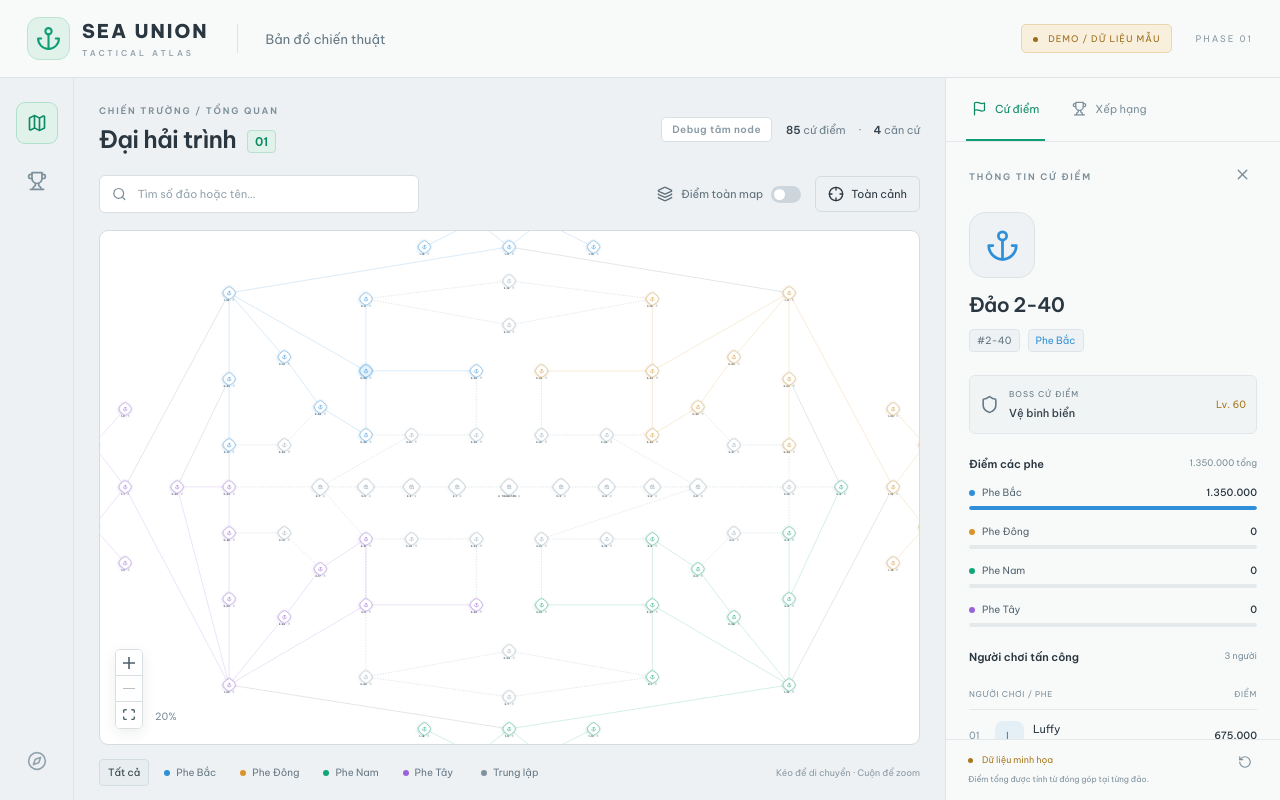
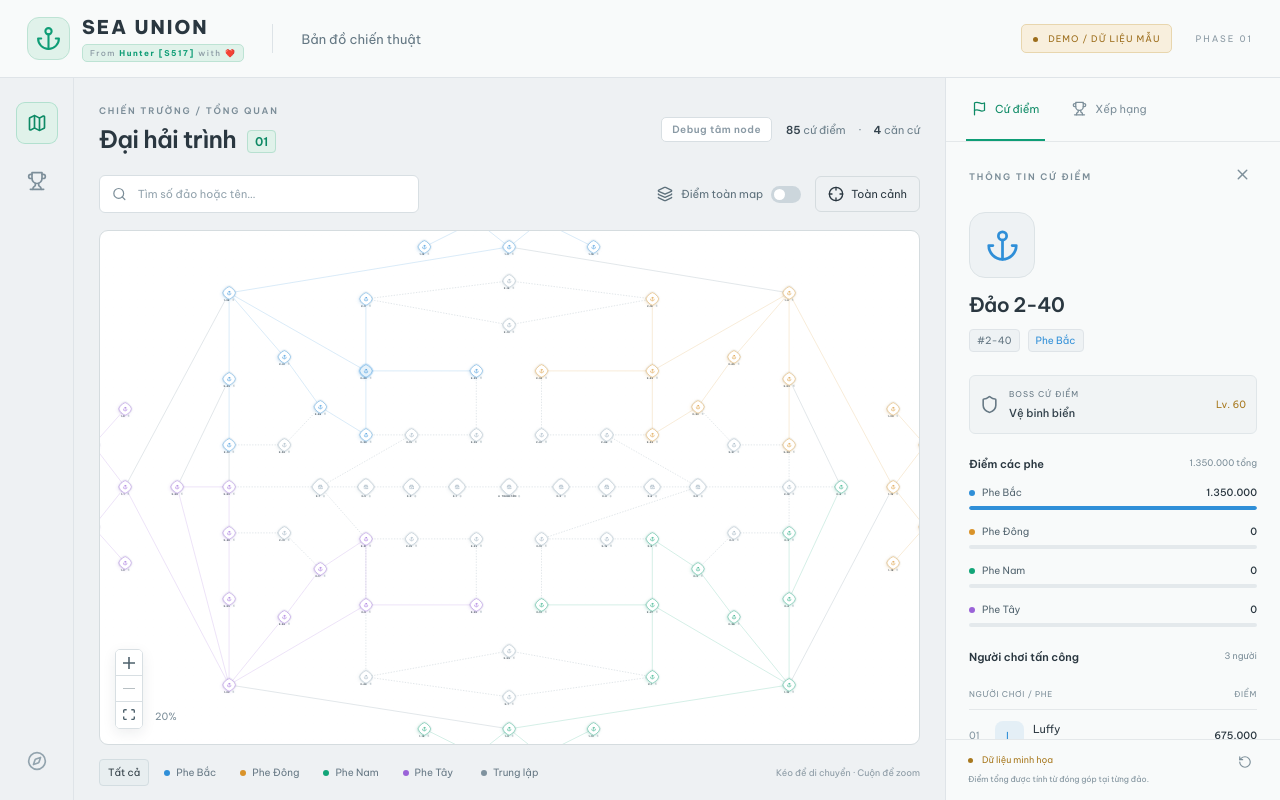
Before and after one commit to kiennguyenkt/sea-union, a React (Vite) app: page / in a window 1280 px wide. Built offline with nearby package versions, Linux system fonts and the light colour scheme.

Commit message:
chore: add watermark to header

```diff
--- a/src/components/layout/AppHeader.module.css
+++ b/src/components/layout/AppHeader.module.css
@@ -17,13 +17,24 @@
   letter-spacing: 2px;
 }
 
-.brand small {
-  display: block;
+.devSignature {
+  margin: 5px 0 0;
+  width: fit-content;
   font-size: 8px;
-  letter-spacing: 3.1px;
+  letter-spacing: 1.5px;
   color: #8b9aa4;
-  margin-top: 5px;
   font-weight: 500;
+  background: #e0f2ea;
+  border: 1px solid #bde3d4;
+  border-radius: 5px;
+  padding: 3px 7px;
+  user-select: none;
+  pointer-events: none;
+}
+
+.devSignature strong {
+  color: #0f9d76;
+  font-weight: 700;
 }
 
 .brandIcon {
--- a/src/components/layout/AppHeader.tsx
+++ b/src/components/layout/AppHeader.tsx
@@ -9,7 +9,11 @@ export function AppHeader() {
           <Anchor size={25} />
         </div>
         <div>
-          SEA UNION<small>TACTICAL ATLAS</small>
+          SEA UNION
+          {/* Easter egg: dev in-game id */}
+          <p id="51921435" className={styles.devSignature}>
+            From <strong>Hunter [S517]</strong> with ❤️
+          </p>
         </div>
       </div>
       <div className={styles.divider} />
```
